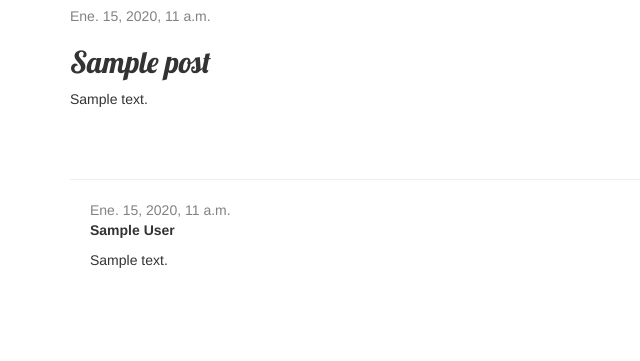
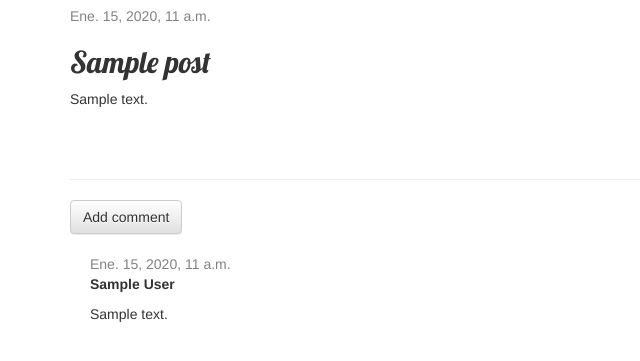
Before and after one commit to cggiralda/my-first-blog, a Django app: page /post/1/ in a window 1280 px wide. Shown: the part 138-499 px from the top of the page, without its empty margins (0-640 px from the left). Run offline with Django 3.2, Linux system fonts and the light colour scheme; tables that the repository leaves empty hold one stand-in row (values such as "Sample post"); some libraries are stand-ins or nearby versions.

Commit message:
Comment form

```diff
--- a/blog/templates/blog/post_detail.html
+++ b/blog/templates/blog/post_detail.html
@@ -17,6 +17,7 @@
         <p>{{ post.text|linebreaksbr }}</p>
     </div>
     <hr>
+    <a class="btn btn-default" href="{% url 'add_comment_to_post' pk=post.pk %}">Add comment</a>
     {% for comment in post.comments.all %}
         <div class="comment">
             <div class="date">{{ comment.created_date }}</div>
--- a/blog/templates/blog/post_list.html
+++ b/blog/templates/blog/post_list.html
@@ -8,6 +8,7 @@
             </div>
             <h2><a href="{% url 'post_detail' pk=post.pk %}">{{post.title}}</a></h2>
             <p>{{ post.text | linebreaksbr }}</p>
+            <a href="{% url 'post_detail' pk=post.pk %}">Comments: {{ post.comments.count }}</a>
         </div>
     {% endfor %}
 {% endblock %}
--- a/blog/urls.py
+++ b/blog/urls.py
@@ -9,4 +9,5 @@ urlpatterns = [
     path('drafts/', views.post_draft_list, name='post_draft_list'),
     path('post/<pk>/publish/', views.post_publish, name='post_publish'),
     path('post/<pk>/remove/', views.post_remove, name='post_remove'),
+    path(r'^post/(?P<pk>\d+)/comment/$', views.add_comment_to_post, name='add_comment_to_post'),
 ]
--- a/blog/views.py
+++ b/blog/views.py
@@ -2,7 +2,7 @@ from django.shortcuts import render, get_object_or_404, redirect
 from django.contrib.auth.decorators import login_required
 from django.utils import timezone
 from .models import Post
-from .forms import PostForm
+from .forms import PostForm, CommentForm
 
 # Create your views here.
 def post_list(request):
@@ -58,3 +58,16 @@ def post_remove(request, pk):
     post = get_object_or_404(Post, pk=pk)
     post.delete()
     return redirect('post_list')
+
+def add_comment_to_post(request, pk):
+    post = get_object_or_404(Post, pk=pk)
+    if request.method == "POST":
+        form = CommentForm(request.POST)
+        if form.is_valid():
+            comment = form.save(commit=False)
+            comment.post = post
+            comment.save()
+            return redirect('post_detail', pk=post.pk)
+    else:
+        form = CommentForm()
+    return render(request, 'blog/add_comment_to_post.html', {'form': form})
```
Also changed, not shown: blog/forms.py (+6 -1 lines), blog/templates/blog/add_comment_to_post.html (added, +9 -0 lines).
